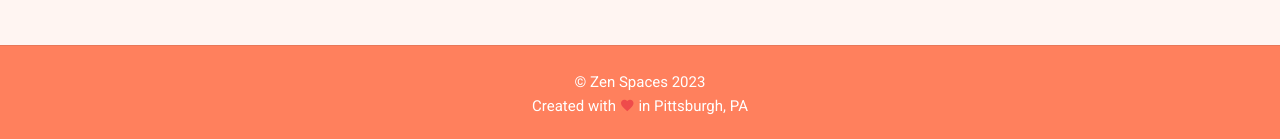
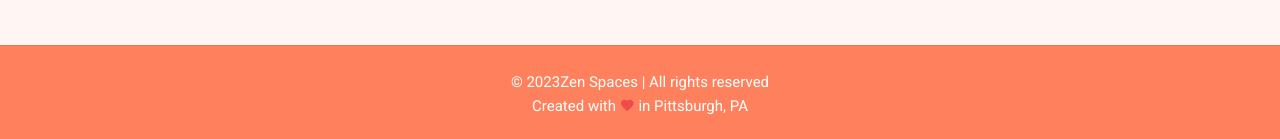
Before and after one commit to RupeshKoirala/zenspaces, a plain HTML site: page index.html in a window 1280 px wide. Shown: the part 8876-9015 px from the top of the page. Drawn offline with nearby package versions, Linux system fonts and the light colour scheme.

Commit message:
change index.html

```diff
--- a/index.html
+++ b/index.html
@@ -1474,10 +1474,10 @@
                 <div class="col-lg-12">
                     <div class="text-center">
                         <p class="mb-0 fs-15 text-white">
-                            © Zen Spaces
+                            ©
                             <script>
                                 document.write(new Date().getFullYear());
-                            </script><br>
+                            </script>Zen Spaces | All rights reserved<br>
                             Created with <i class="mdi mdi-heart text-danger"></i> in
                             Pittsburgh, PA
                         </p>
```
